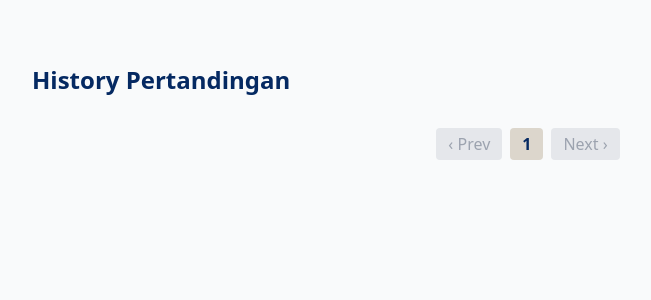
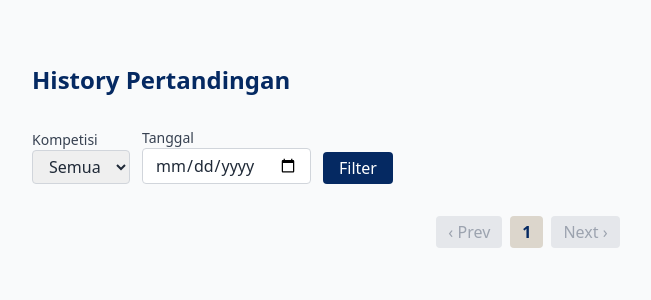
Before and after one commit to sportscope-today-d11/sportscope-today, a Django app: page /matches/history/ in a window 1280 px wide. Shown: the top 300 px of the page, without its empty margins (112-763 px from the left). Run offline with Django 5.2, Linux system fonts and the light colour scheme; data that the repository does not hold is empty; some libraries are stand-ins or nearby versions.

Commit message:
Update match_history.html dan views.py agar menerapkan filter

```diff
--- a/main/templates/match_history.html
+++ b/main/templates/match_history.html
@@ -4,6 +4,28 @@
 
 <div class="max-w-5xl mx-auto px-4 py-10">
   <h1 class="text-2xl font-bold text-[#052962] mb-8">History Pertandingan</h1>
+
+  <!-- FILTER FORM -->
+  <form method="get" class="mb-6 flex flex-wrap gap-3 items-end">
+    <div>
+      <label for="competition" class="block text-sm font-medium text-gray-700">Kompetisi</label>
+      <select name="competition" id="competition" class="border border-gray-300 rounded px-3 py-1">
+        <option value="">Semua</option>
+        {% for comp in competitions %}
+          <option value="{{ comp }}" {% if request.GET.competition == comp %}selected{% endif %}>{{ comp }}</option>
+        {% endfor %}
+      </select>
+    </div>
+
+    <div>
+      <label for="date" class="block text-sm font-medium text-gray-700">Tanggal</label>
+      <input type="date" name="date" id="date" value="{{ request.GET.date }}" class="border border-gray-300 rounded px-3 py-1">
+    </div>
+
+    <button type="submit" class="bg-[#052962] text-white px-4 py-1 rounded hover:bg-[#063b8b] transition">
+      Filter
+    </button>
+  </form>
 
   {% regroup page_obj by date as date_groups %}
   {% for day in date_groups %}
--- a/main/views.py
+++ b/main/views.py
@@ -38,20 +38,35 @@ def team_detail(request, slug):
 # ------------------------------
 
 def match_list(request):
-    # Ambil tanggal hari ini
-    today = localtime().date()
-    matches = Match.objects.filter(match_date__date=today).order_by('league', 'match_date')
+    # Ambil semua match dari database
+    matches = Match.objects.all().order_by('match_date')
 
-    # Kelompokkan berdasarkan liga
-    matches_by_league = defaultdict(list)
-    for match in matches:
-        matches_by_league[match.league].append(match)
+    # Ambil parameter GET dari form filter
+    competition = request.GET.get('competition')
+    date = request.GET.get('date')
+
+    # Terapkan filter kalau ada input dari user
+    if competition:
+        matches = matches.filter(league=competition)
+
+    if date:
+        matches = matches.filter(match_date__date=date)
+
+    # Ambil daftar unik kompetisi buat isi dropdown
+    competitions = Match.objects.values_list('league', flat=True).distinct()
+
+    # Kelompokkan data berdasarkan tanggal
+    paginator = Paginator(matches, 10)  # 10 match per halaman
+    page_number = request.GET.get("page")
+    page_obj = paginator.get_page(page_number)
 
     context = {
-        'match_date': today,
-        'matches_by_league': dict(matches_by_league)
+        'page_obj': page_obj,
+        'competitions': competitions,
+        'request': request,  # biar bisa dipakai di template
     }
-    return render(request, 'matches.html', context)
+
+    return render(request, 'match_history.html', context)
 
 def match_detail(request, match_id):
     """Tampilkan detail satu pertandingan"""
```
